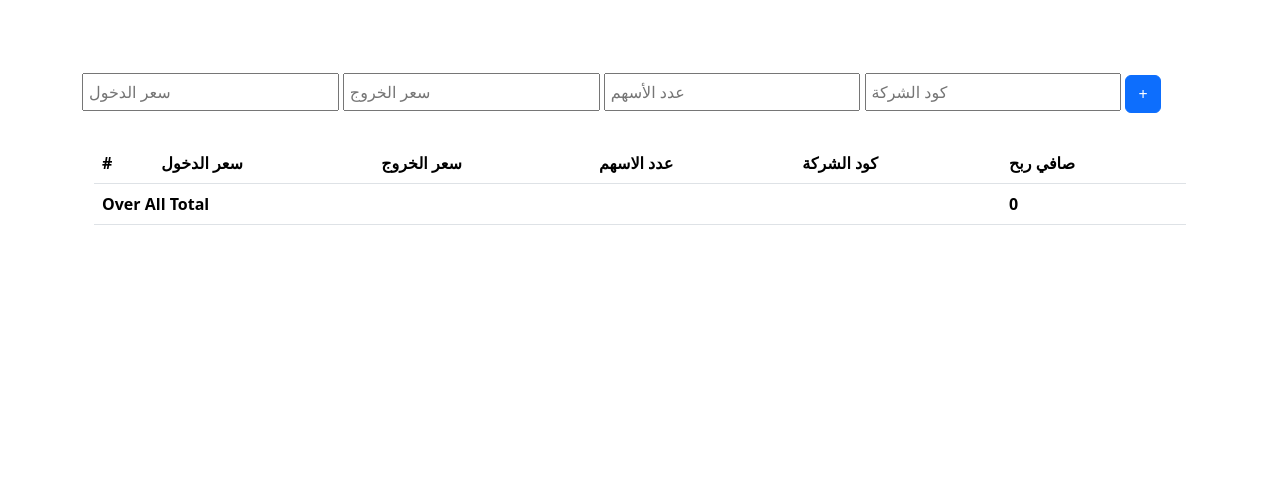
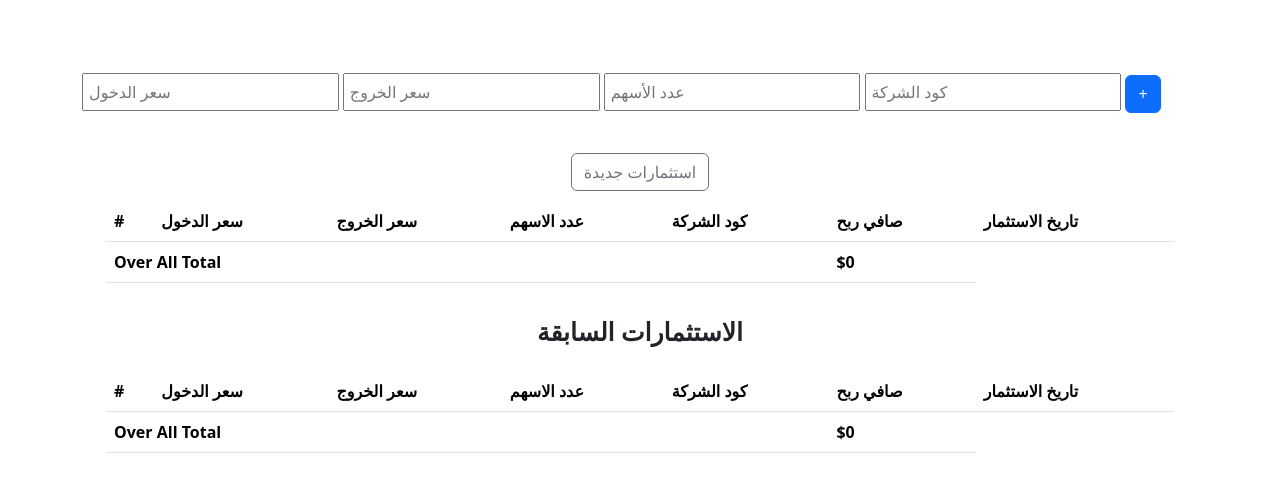
Before and after one commit to HussamElanany/STOCKDASH, a plain HTML site: page index.html in a window 1280 px wide. Shown: the part 207-686 px from the top of the page. Drawn offline with nearby package versions, Linux system fonts and the light colour scheme.

Commit message:
added the history and date for invests

```diff
--- a/index.html
+++ b/index.html
@@ -58,6 +58,11 @@
 
         <!-- Table Container -->
         <div class="container">
+            <div class="new-invest-container">
+                <button class="new-invest btn btn-outline-secondary" onclick="pushData()"> استثمارات جديدة </button>
+            </div>
+
+            <div class="container srollable">
 
                 <table class="table">
                     <thead>
@@ -67,7 +72,11 @@
                             <th scope="col">سعر الخروج</th>
                             <th scope="col"> عدد الاسهم</th>
                             <th scope="col">كود الشركة</th>
-                        <th colspan="2" scope="col">صافي ربح</th>
+
+                            <th colspan="" scope="col">صافي ربح</th>
+
+                            <th colspan="" scope="col"> تاريخ الاستثمار </th>
+
                         </tr>
                     </thead>
                     <tbody class="tbody">
@@ -83,6 +92,41 @@
                     </tfoot>
                 </table>
             </div>
+
+
+            <!-- Tabel History -->
+            <div class="container srollable">
+                <p class="center"> الاستثمارات السابقة </p>
+                <table class="table table-history">
+                    <thead>
+                        <tr>
+                            <th scope="col">#</th>
+                            <th scope="col">سعر الدخول</th>
+                            <th scope="col">سعر الخروج</th>
+                            <th scope="col"> عدد الاسهم</th>
+                            <th scope="col">كود الشركة</th>
+                            <th colspan="" scope="col">صافي ربح</th>
+                            <th colspan="" scope="col"> تاريخ الاستثمار </th>
+                        </tr>
+                    </thead>
+                    <tbody class="tbodyHistory">
+
+                    </tbody>
+
+                    <tfoot>
+                        <tr>
+                            <td colspan="4">Over All Total</td>
+                            <td></td>
+                            <td class="overall-total-hist" colspan="">$</td>
+                        </tr>
+                    </tfoot>
+                </table>
+            </div>
+
+
+
+
+        </div>
     </div>
 
     <script src="https://cdn.jsdelivr.net/npm/bootstrap@5.3.2/dist/js/bootstrap.bundle.min.js"
--- a/script.js
+++ b/script.js
@@ -3,6 +3,8 @@ const sellingPrice = document.querySelector('.seling-price')
 const qty = document.querySelector('.qty')
 const companyName = document.querySelector('.company-name')
 const overAllTotal = document.querySelector('.overall-total')
+
+const overAllTotalHist = document.querySelector('.overall-total-hist')
 
 let earinings;
 if (localStorage.theEarinings != null) {
@@ -21,8 +23,8 @@ function addData() {
         sellingPrice: sellingPrice.value,
         qty: qty.value,
         companyName: companyName.value,
-        total: Math.round((+qty.value * +sellingPrice.value) - (+purchasePrice.value * +qty.value))
-
+        total: Math.round((+qty.value * +sellingPrice.value) - (+purchasePrice.value * +qty.value)),
+        getDate: date.slice(0, 25)
     }
     earinings.push(newProduct)
     localStorage.setItem('theEarinings', JSON.stringify(earinings))
@@ -44,14 +46,16 @@ function showData() {
         <td>${item.sellingPrice}</td>
         <td>${item.qty}</td>
         <td class='caps'>${item.companyName}</td>
+
         <td>${item.total}</td>
+        <td>${item.getDate}</td>
         <td><button type="button" onclick="
         deleteItem(${i})
         showData()
         " class="btn btn-outline-primary">-</button></td>
         </tr>
             `
-        console.log(item);
+
     })
 
     let tbody = document.querySelector('.tbody')
@@ -69,22 +73,17 @@ function clearInputs() {
 }
 
 // Get Total
-
-
 function getTotal() {
     let nums = []
     let sum = 0;
     for (let i = 0; i < earinings.length; i++) {
-
         // var num = test[i] + test[i];
         nums.push(+earinings[i].total)
         sum += parseInt(nums[i]);
+
     }
-    overAllTotal.innerHTML = sum
-
+    overAllTotal.innerHTML = ` $${sum}`
     showData()
-
-    console.log(sum);
 }
 getTotal()
 
@@ -95,3 +94,90 @@ function deleteItem(i) {
     getTotal()
     showData()
 }
+
+
+let eariningsHistory;
+if (localStorage.theEariningsHistory != null) {
+    eariningsHistory = JSON.parse(localStorage.theEariningsHistory)
+} else {
+    eariningsHistory = []
+}
+// Push data history
+let pushedData;
+function pushData() {
+    for (let i = 0; i < earinings.length; i++) {
+        let newProduct = {
+            purchasePrice: earinings[i].purchasePrice,
+            sellingPrice: earinings[i].sellingPrice,
+            qty: earinings[i].qty,
+            companyName: earinings[i].companyName,
+            total: earinings[i].total,
+            getDate: earinings[i].getDate
+        }
+        eariningsHistory.push(newProduct)
+        console.log(i);
+    }
+
+    localStorage.removeItem("theEarinings");
+
+    // pushedData = earinings.splice(0, earinings.length)
+    // eariningsHistory.push({ data: pushedData })
+    // eariningsHistory.push({ earinings })
+    // console.log(eariningsHistory);
+
+    localStorage.setItem('theEariningsHistory', JSON.stringify(eariningsHistory))
+    showData()
+    showHistData()
+
+}
+
+// Show Data History
+
+function showHistData() {
+    if (eariningsHistory != []) {
+        let table = '';
+        for (let i = 0; i < eariningsHistory.length; i++) {
+
+            table += `
+        <tr>
+        <th scope="row">${i + 1}</th>
+        <td>${eariningsHistory[i].purchasePrice}</td>
+        <td>${eariningsHistory[i].sellingPrice}</td>
+        <td>${eariningsHistory[i].qty}</td>
+        <td class='caps'>${eariningsHistory[i].companyName}</td>
+        <td>${eariningsHistory[i].total}</td>
+        <td>${eariningsHistory[i].getDate}</td>
+
+        </tr>
+             `
+            // <td><button type="button" onclick="
+            // deleteItem(${i})
+            // showData()
+            // " class="btn btn-outline-primary">-</button></td>
+            console.log(eariningsHistory[i].purchasePrice);
+        }
+
+        let tbodyHistory = document.querySelector('.tbodyHistory')
+        tbodyHistory.innerHTML = table
+    }
+    showData()
+
+}
+showData()
+showHistData()
+
+//Get Total hist
+function getTotalHist() {
+    let nums = []
+    let sum = 0;
+    for (let i = 0; i < eariningsHistory.length; i++) {
+        // var num = test[i] + test[i];
+        nums.push(+eariningsHistory[i].total)
+        sum += parseInt(nums[i]);
+
+    }
+    overAllTotalHist.innerHTML = ` $${sum}`
+    showData()
+
+}
+getTotalHist()
--- a/style.css
+++ b/style.css
@@ -4,8 +4,17 @@
     text-transform: uppercase;
 }
 
+.center {
+    margin-top: 30px;
+    text-align: center;
+    font-weight: bold;
+    font-size: 25px;
+}
+
+/* Header */
 header .welcome-message {
     padding: 30px 10px;
+
 }
 
 header .welcome-message h1 {
@@ -36,6 +45,18 @@ header .welcome-message p {
     width: 15px;
 }
 
+.new-invest {
+    margin: 10px;
+}
+
+.new-invest-container {
+    text-align: center;
+}
+
+.table-history {
+    margin-top: 20px;
+}
+
 tfoot td {
     font-weight: bold;
 }
@@ -60,4 +81,12 @@ tfoot td {
         margin: 0 44%;
 
     }
+
+
+    .srollable {
+        overflow-x: scroll;
+        white-space: nowrap;
+        overflow-y: hidden;
+        -webkit-overflow-scrolling: touch;
+    }
 }
```
Lines whose indentation alone changed are shown as unchanged.
